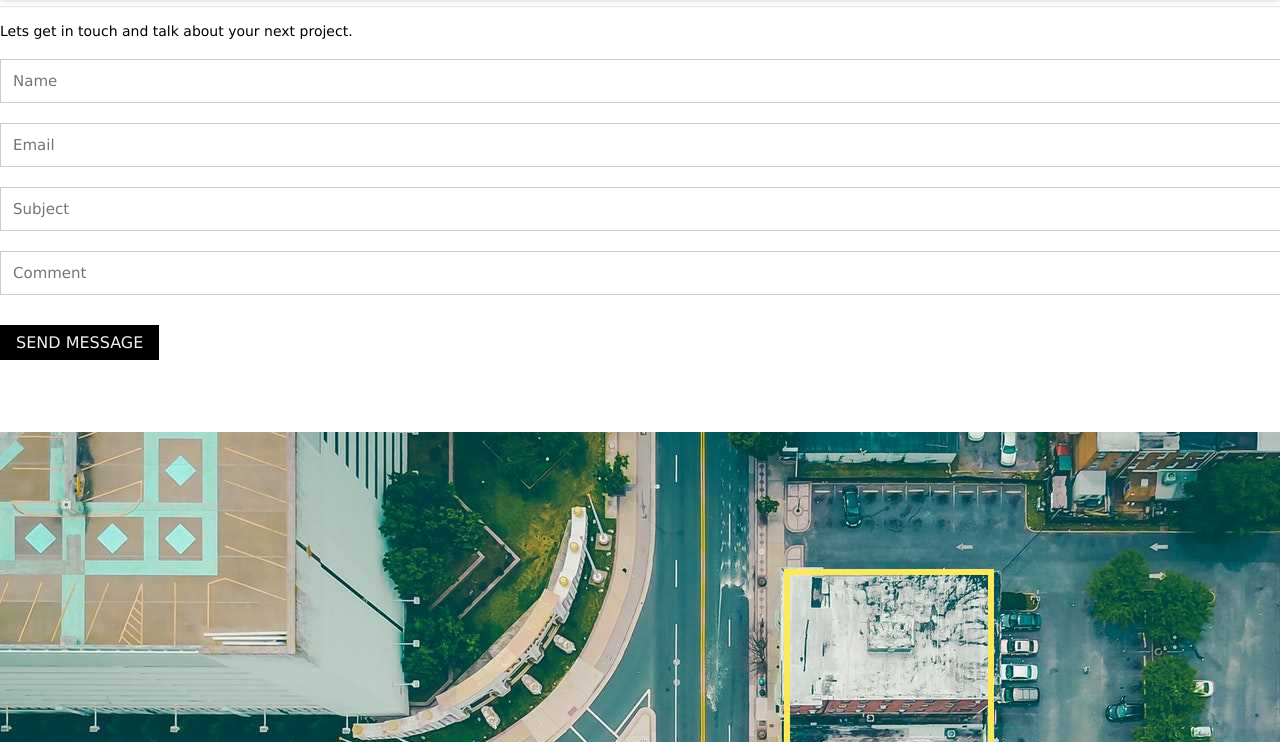
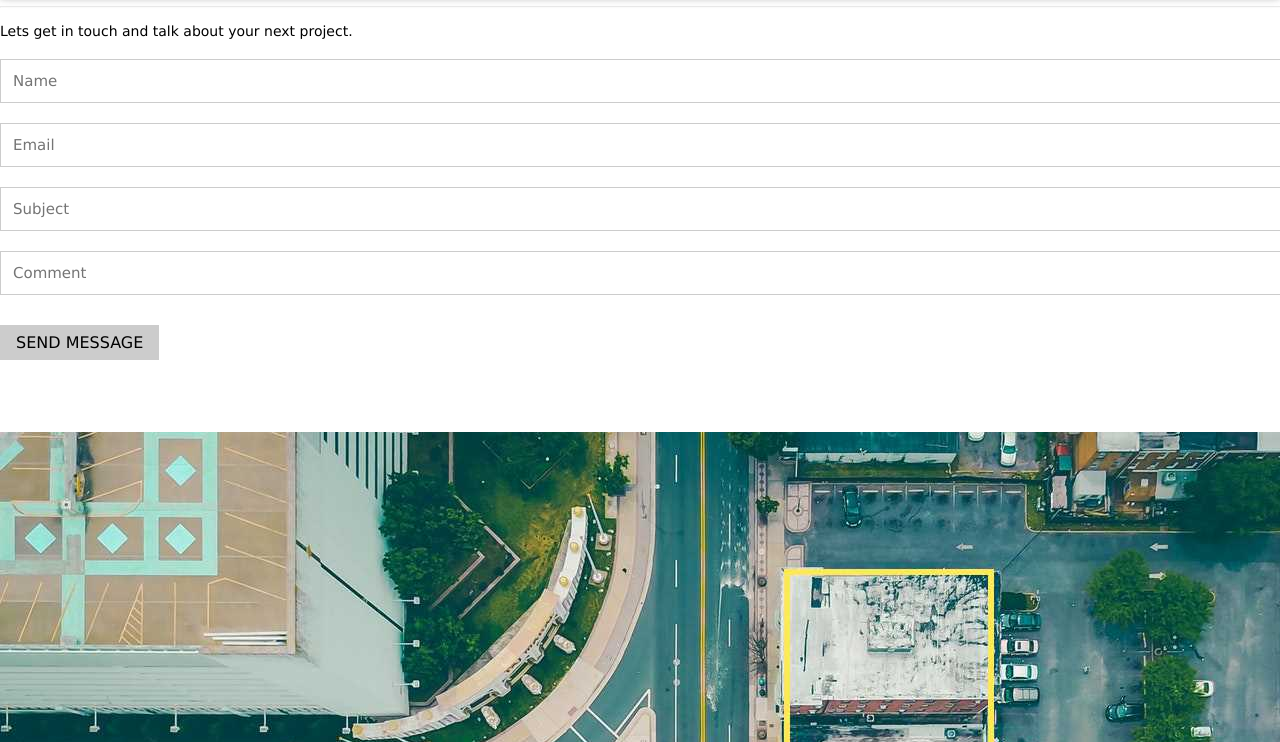
Before and after one commit to enfes/Frontend-Practice, a plain HTML site: page BR Architects/index.html in a window 1280 px wide. In both pictures the pointer is over the link "SEND MESSAGE". Shown: the part 2382-3124 px from the top of the page. Drawn offline with Linux system fonts and the light colour scheme.

Commit message:
main
Finished

```diff
--- a/BR Architects/css/main.css
+++ b/BR Architects/css/main.css
@@ -239,6 +239,10 @@ header nav .menu-right ul li a{
     margin-top: 10px;
     display: inline-block;
 }
+#contact .contact-wrapper form .btn-contact:hover{
+    color: #000;
+    background: #ccc;
+}
 #banner-footer{
     width: 1500px;
     margin: 40px auto 5px auto;
```
